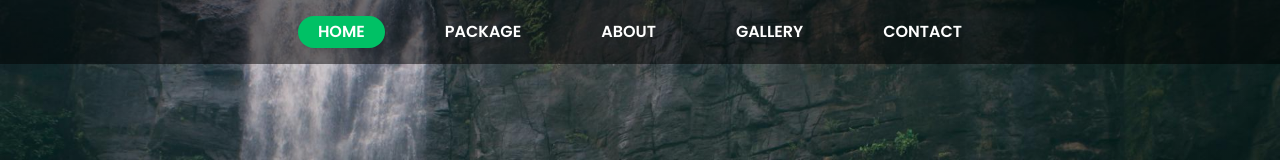
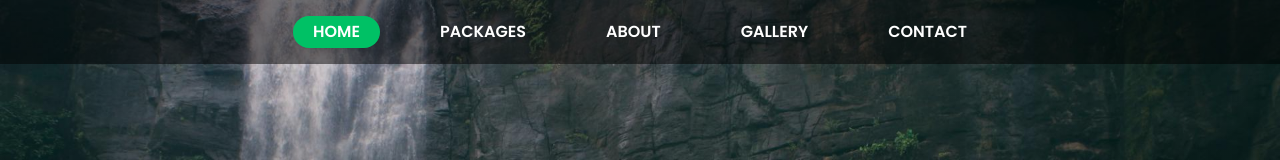
Before and after one commit to web-graphiz/tourist-guide, a Next.js app: page / in a window 1280 px wide. Shown: the top 160 px of the page. Built offline with nearby package versions, Linux system fonts and the light colour scheme.

Commit message:
updated with video recoded menu

```diff
--- a/src/app/page.tsx
+++ b/src/app/page.tsx
@@ -1,4 +1,3 @@
-import Header from "@/components/header";
 import PackageDetails from "@/components/packageDetails";
 import { Package } from "@/models/package";
 import Image from "next/image";
@@ -6,6 +5,7 @@ import traveler from "../../public/traveler.jpg";
 import Gallery from "@/components/gallery";
 import Testimonials from "@/components/testimonial";
 import ContactForm from "@/components/contactForm";
+import Header from "@/components/header";
 
 const packages = [
   {
--- a/src/components/header.tsx
+++ b/src/components/header.tsx
@@ -2,23 +2,16 @@
 
 import { useEffect, useState } from "react";
 
-const sections = [
-  { id: "home", name: "Home" },
-  { id: "packages", name: "Package" },
-  { id: "about", name: "About" },
-  { id: "gallery", name: "Gallery" },
-  { id: "contact", name: "Contact" },
-];
+const menus = ["home", "packages", "about", "gallery", "contact"];
 
 const Header = () => {
+  const [activeSection, setActiveSection] = useState(null);
   const [toggleMenu, setToggleMenu] = useState(false);
-  const [activeSection, setActiveSection] = useState(null);
-
   useEffect(() => {
     const options = {
-      root: null, // Use the viewport as the root
+      root: null,
       rootMargin: "0px",
-      threshold: 0.6, // Trigger when 60% of the section is visible
+      threshold: 0.4,
     };
 
     const observer = new IntersectionObserver((entries: any) => {
@@ -29,47 +22,54 @@ const Header = () => {
       });
     }, options);
 
-    sections.forEach((section) => {
-      const element = document.getElementById(section.id);
+    menus.forEach((menu: string) => {
+      const element = document.getElementById(menu);
       if (element) observer.observe(element);
     });
 
     return () => observer.disconnect();
-  }, [sections]);
-
+  }, [menus]);
   return (
-    <header className="fixed left-0 right-0 py-4 z-50 bg-black bg-opacity-50">
-      <div className="px-4 flex sm:hidden justify-end">
+    <header className="fixed left-0 right-0 z-50 bg-black bg-opacity-50 py-4">
+      <div className="px-4 flex justify-end sm:hidden">
         <button
+          className="cursor-pointer"
           onClick={() => setToggleMenu(!toggleMenu)}
-          className="cursor-pointer"
         >
           <svg
-            width="80"
-            height="56"
-            viewBox="0 0 80 56"
+            id="Layer_1"
+            data-name="Layer 1"
             xmlns="http://www.w3.org/2000/svg"
+            viewBox="0 0 246.42 246.04"
             className="fill-white w-8 h-8"
           >
-            <path d="M4 8H76C78.209 8 80 6.209 80 4C80 1.791 78.209 0 76 0H4C1.791 0 0 1.791 0 4C0 6.209 1.791 8 4 8ZM76 24H4C1.791 24 0 25.791 0 28C0 30.209 1.791 32 4 32H76C78.209 32 80 30.209 80 28C80 25.791 78.209 24 76 24ZM76 48H4C1.791 48 0 49.791 0 52C0 54.209 1.791 56 4 56H76C78.209 56 80 54.209 80 52C80 49.791 78.209 48 76 48Z" />
+            <rect x="0.79" y="30.22" width="245.63" height="23.36" rx="11.68" />
+            <rect
+              x="0.39"
+              y="111.32"
+              width="245.63"
+              height="23.36"
+              rx="11.68"
+            />
+            <rect y="192.42" width="245.63" height="23.36" rx="11.68" />
           </svg>
         </button>
       </div>
       <nav
         className={`${
           toggleMenu ? "flex" : "hidden sm:flex"
-        } mt-2 sm:mt-0 gap-3 sm:gap-5 lg:gap-10 flex-col sm:flex-row justify-center items-center`}
+        } justify-center items-center gap-3 sm:gap-5 lg:gap-10 sm:flex-row flex-col mt-2 sm:mt-0`}
       >
-        {sections.map((menu: any, i: number) => {
+        {menus.map((menu: string, i: number) => {
           return (
             <a
               key={i}
-              href={`#${menu.id}`}
-              className={`uppercase font-semibold text-sm sm:text-base text-white text-center w-full sm:w-auto sm:px-3 lg:px-5 py-2 sm:py-1 rounded-2xl transition-all ease-linear hover:bg-green hover:shadow-md ${
-                activeSection == menu.id ? "bg-green shadow-md" : ""
+              href={`#${menu}`}
+              className={`w-full sm:w-auto uppercase font-semibold text-base text-white text-center sm:px-3 lg:px-5 py-2 sm:py-1 rounded-2xl transition-all ease-linear hover:bg-green hover:shadow-md ${
+                activeSection == menu ? "bg-green shadow-md" : ""
               }`}
             >
-              {menu.name}
+              {menu}
             </a>
           );
         })}
```
